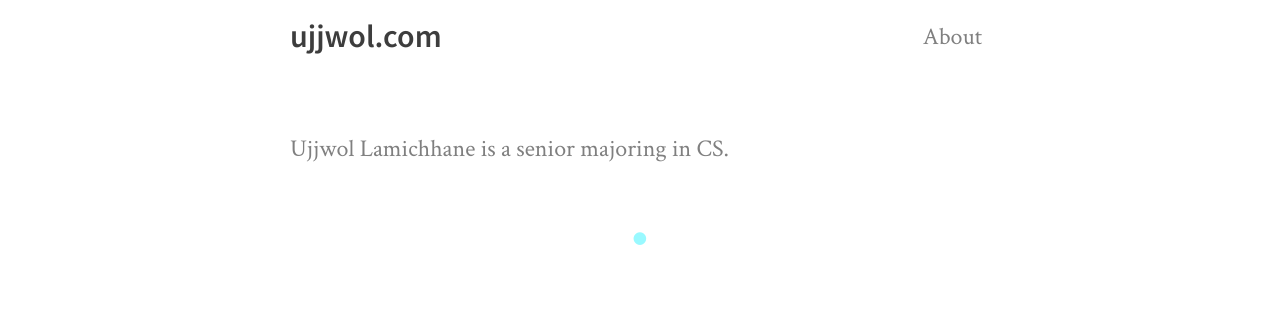
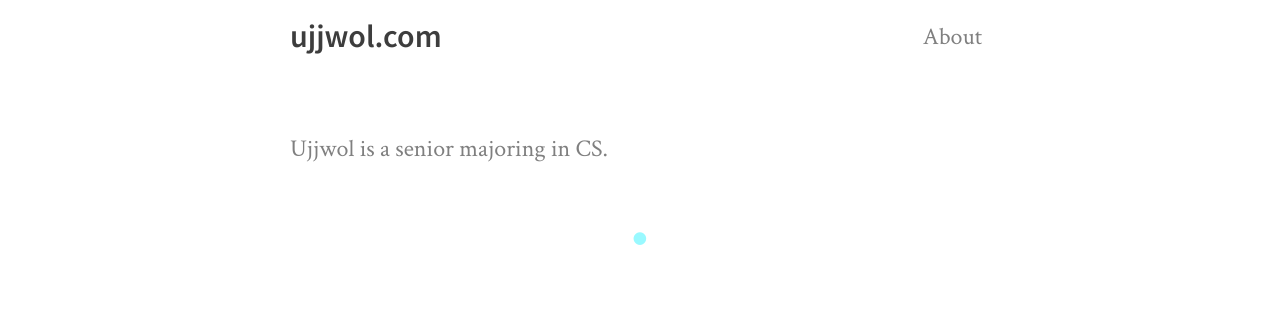
Before and after one commit to Ujjwol/ujjwol.github.io, a Jekyll site: the page built from index.html, in a window 1280 px wide. Shown: the top 329 px of the page. Built offline with Jekyll 4.4.1, drawn with Linux system fonts in a browser that asks for light colours; nearby versions of some CDN libraries; the list of posts is cut into pages by our own code.

Commit message:
Update _config.yml

```diff
--- a/_config.yml
+++ b/_config.yml
@@ -8,7 +8,7 @@ description:
   meta: Ujjwol Lamichhane is a senior majoring in CS.
 
   # Description of your site. This will show up on the front page.
-  subtitle: Ujjwol Lamichhane is a senior majoring in CS.
+  subtitle: Ujjwol is a senior majoring in CS.
 
 author:
   name: Ujjwol Lamichhane # Change this!
```
